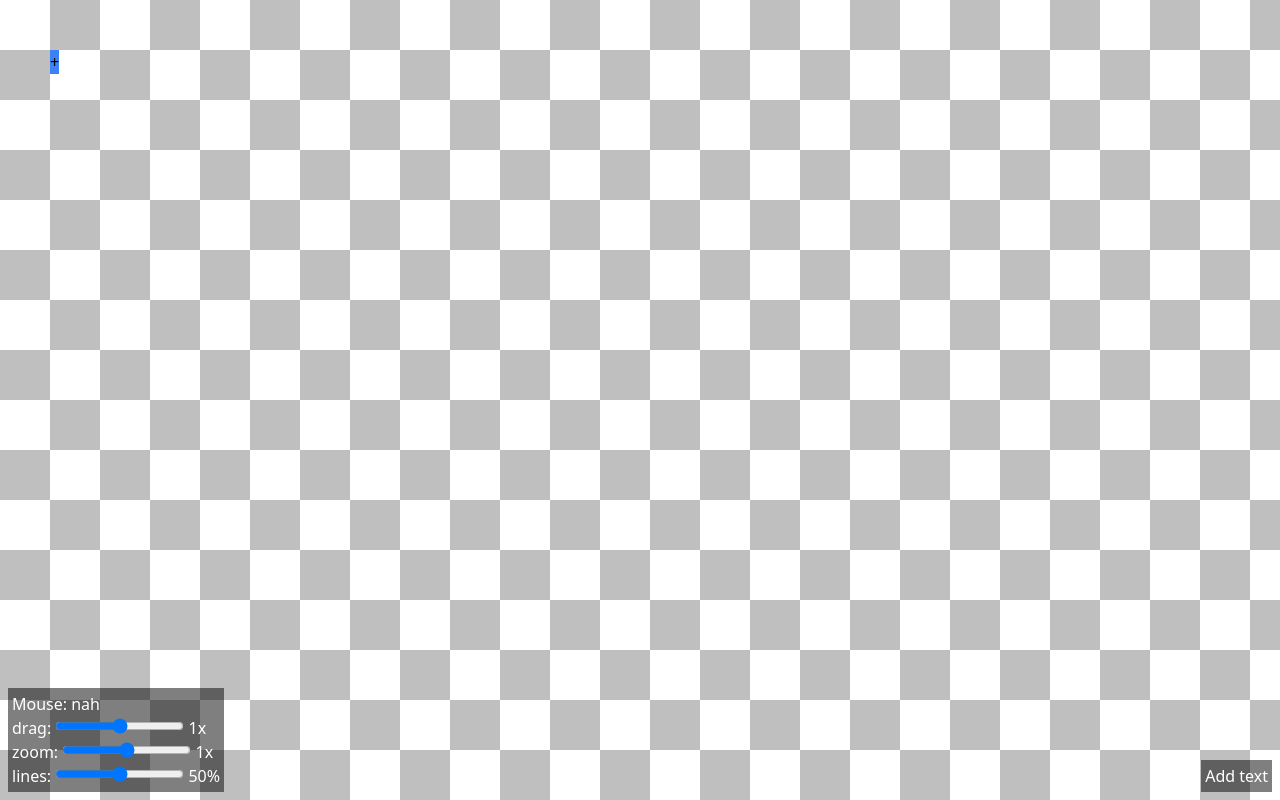
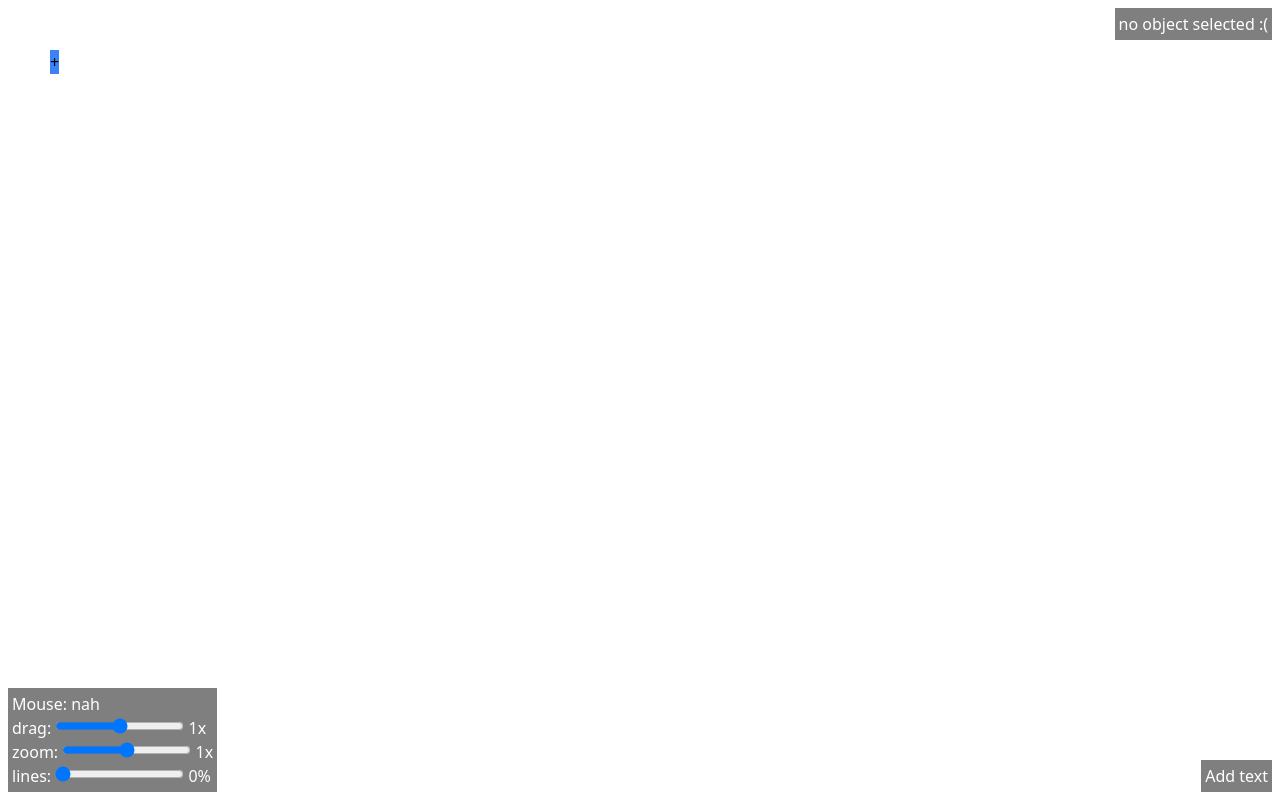
Before and after one commit to oofdere/flipboard, a SvelteKit app: page / in a window 1280 px wide. Built offline with nearby package versions, Linux system fonts and the light colour scheme.

Commit message:
add basic selection mechanism

```diff
--- a/src/lib/index.ts
+++ b/src/lib/index.ts
@@ -1,7 +1,7 @@
 // place files you want to import through the `$lib` alias in this folder.
 
 import { pack as basePack, type Enum } from "@oofdere/crabrave"
-import { writable } from "svelte/store"
+import { writable, type Writable } from "svelte/store"
 
 export type Box = {
     pos: [number, number],
@@ -15,6 +15,7 @@ export type Box = {
 // 100% ADT copium right here
 type Types = {
     text: Text
+    rect: Rect
 }
 
 type Text = {
@@ -22,6 +23,12 @@ type Text = {
     font: string
 }
 
+type Rect = {
+    ratio: number
+}
+
 export const pack = basePack<Types>
 
 export const state = writable<Box[]>([])
+
+export const selected: Writable<string | null> = writable(null)
--- a/src/routes/+layout.svelte
+++ b/src/routes/+layout.svelte
@@ -1,5 +1,5 @@
 <script lang="ts">
-	import { state, pack } from '$lib';
+	import { state, pack, selected } from '$lib';
 	//import { pack } from '@oofdere/crabrave';
 	import { nanoid } from 'nanoid';
 	import '../app.pcss';
@@ -14,7 +14,7 @@
 	let canvas: HTMLElement;
 	let zoomMultiplier = 1;
 	let dragMultiplier = 1;
-	let lineTransparency = 50;
+	let lineTransparency = 0;
 
 	function handleCursor(e: MouseEvent) {
 		cursor = e;
@@ -28,6 +28,7 @@
 
 	function click(e: MouseEvent) {
 		clickPos = [e.clientX, e.clientY];
+		$selected = null;
 		mouseStatus = 'down';
 	}
 
@@ -87,6 +88,14 @@
 	<button on:click={addText}>Add text</button>
 </div>
 
+<div class="fixed right-0 top-0 m-2 bg-black bg-opacity-50 p-1 text-white">
+	{#if $selected === null}
+		<p>no object selected :(</p>
+	{:else}
+		<p>object: {$selected}</p>
+	{/if}
+</div>
+
 <div
 	class="h-screen w-screen overflow-hidden overscroll-none"
 	on:mousemove={handleCursor}
@@ -107,6 +116,7 @@
 		<slot />
 	</div>
 </div>
+
 <div
 	class="fixed top-0 -z-50"
 	id="grid"
--- a/src/routes/+page.svelte
+++ b/src/routes/+page.svelte
@@ -5,7 +5,7 @@
 </script>
 
 {#each $state as s}
-	<Box>
+	<Box id={s.id}>
 		{#if s.contents[0] === 'text'}
 			<Text text={s.contents[1].text}></Text>
 		{/if}
--- a/src/routes/Box.svelte
+++ b/src/routes/Box.svelte
@@ -1,14 +1,28 @@
 <script lang="ts">
 	import { draggable } from '@neodrag/svelte';
+	import { selected } from '$lib';
+
+	export let id: string;
+
+	function select() {
+		$selected = id;
+	}
 </script>
 
 <div
-	class="w-fit"
+	class="w-fit border-2 {$selected === id ? 'border-blue-400' : ''}"
 	use:draggable
 	on:mousedown={(e) => {
 		e.stopPropagation();
 	}}
 	role="none"
 >
-	<slot />
+	{#if $selected === id}
+		<div class="pointer-events-none fixed -top-7 w-full text-center">
+			<button class="pointer-events-auto bg-white">placeholder</button>
+		</div>
+	{/if}
+	<div on:mousedown={select} class="w-fit" role="none">
+		<slot />
+	</div>
 </div>
```
